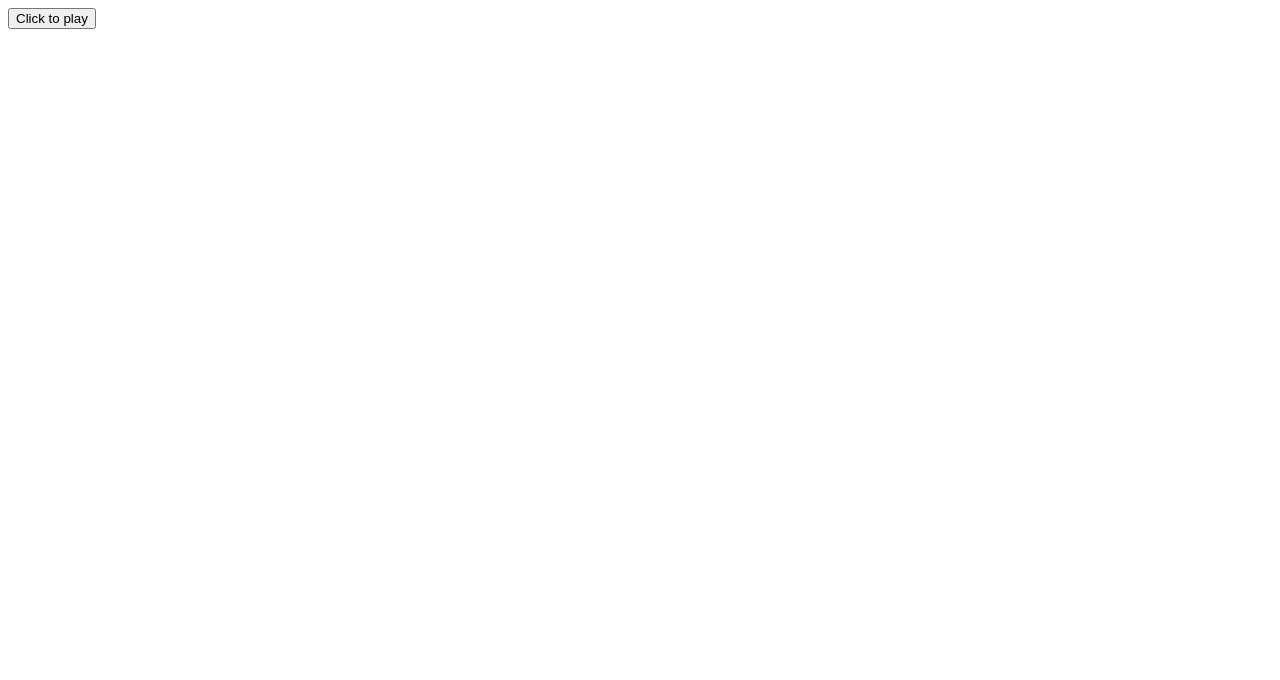
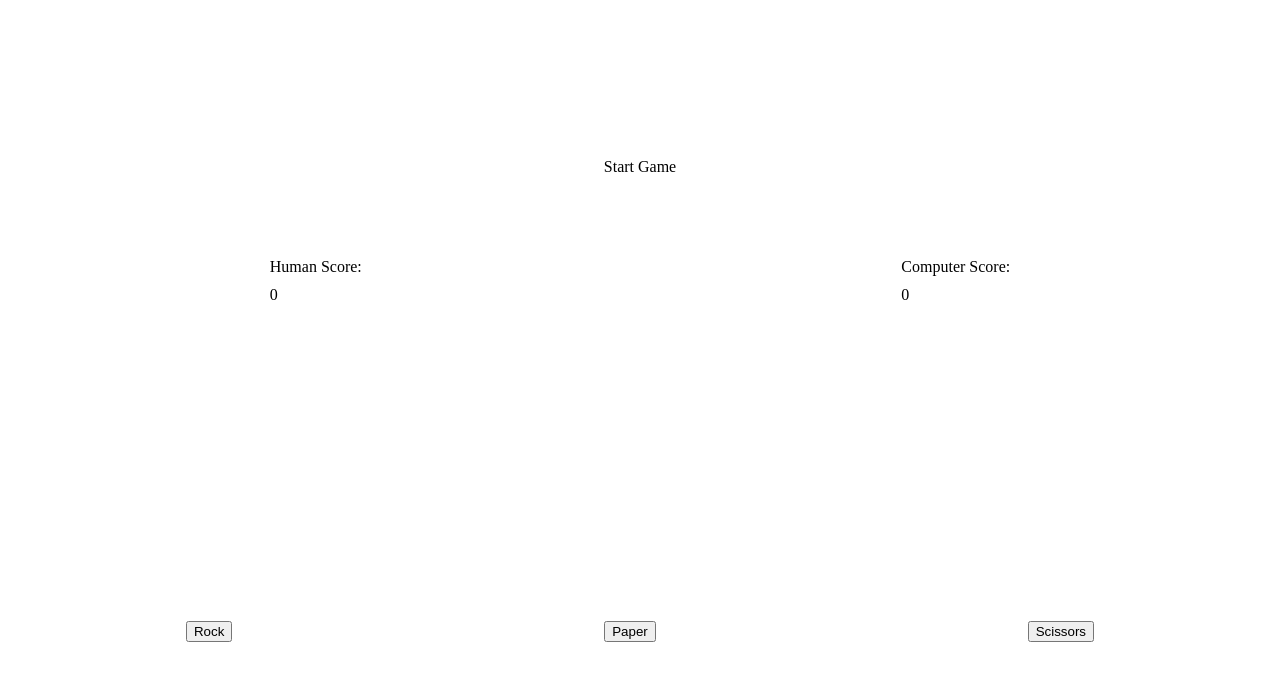
Before and after one commit to tomasbennett/Rock-Paper-Scissors, a plain HTML site: page index.html in a window 1280 px wide. Drawn offline with Linux system fonts and the light colour scheme.

Commit message:
Changing from a console rps game to display the results in the textContent of the html

```diff
--- a/index.html
+++ b/index.html
@@ -3,10 +3,31 @@
 <head>
     <meta charset="UTF-8">
     <meta name="viewport" content="width=device-width, initial-scale=1.0">
-    <title>Document</title>
+    <title>Rock, Paper, Scissors</title>
+    <link href="stylesheet.css" rel="stylesheet">
     <script defer src="script.js"></script>
 </head>
 <body>
-    <button type="button" onclick="playGame();">Click to play</button>
+    <!-- <button type="button" onclick="playGame();">Click to play</button> -->
+    <div class="score-board">
+        <div class="round-number">Start Game</div>
+
+        <div class="score-display">
+            <div>Human Score:</div>
+            <div class="human total">0</div>
+        </div>
+
+        <div class="score-display">
+            <div>Computer Score:</div>
+            <div class="computer total">0</div>
+        </div>
+
+    </div>
+    <div class="choices-container">
+        <button onclick="playGame(this.classList[1]);" class="choice rock">Rock</button>
+        <button onclick="playGame(this.classList[1]);" class="choice paper">Paper</button>
+        <button onclick="playGame(this.classList[1]);" class="choice scissors">Scissors</button>
+    </div>
+
 </body>
 </html>
--- a/script.js
+++ b/script.js
@@ -1,35 +1,62 @@
 const choices = ["rock", "paper", "scissors"];
+
+const humanTotalDisplay = document.querySelector('.human');
+const computerTotalDisplay = document.querySelector('.computer');
+const roundTotalDisplay = document.querySelector('.round-number');
 
 let roundNumber = 1;
 let humanScore = 0;
 let computerScore = 0;
+let computerChoice;
+let endCondition;
 
-function getHumanChoice(userInput) {
-    const humanChoice = prompt(userInput).toLowerCase();
+function playGame(humanChoice) {
 
-    if (choices.includes(humanChoice)) {
-        return humanChoice;
-    } else {
-        return getHumanChoice("Please input a valid choice, either rock, paper or scissors");
+    computerChoice = getComputerChoice();
+
+    playRound(humanChoice, computerChoice);
+
+    humanTotalDisplay.textContent = humanScore;
+    computerTotalDisplay.textContent = computerScore;
+
+    roundNumber++;
+
+    endCondition = humanScore >= 3 || computerScore >= 3;
+    if(endCondition){
+
+        if(humanScore > computerScore){
+            roundTotalDisplay.textContent += "\nCONGRATULATIONS!!! You beat the computer!";
+
+        } else {
+            roundTotalDisplay.textContent += "\nSorry, the computer has won this time!";
+
+        }
+
+        roundNumber = 1;
+        humanScore = 0;
+        computerScore = 0;
     }
+
+
 }
 
-function getComputerChoice() {
-    const random = Math.floor(Math.random() * 3);
-    return choices[random];
-}
 
-const draw = "This round was a draw!";
-
+const draw = " This round was a draw!";
 function playRound(user, computer) {
 
-    console.log(`You chose ${user}, and the computer chose ${computer}:`);
+    roundTotalDisplay.textContent = `Round ${roundNumber}: You chose ${user}, and the computer chose ${computer}:`;
+
+    if(user === computer){
+        roundTotalDisplay.textContent += draw;
+    } else {
+
+    }
 
     switch (user) {
         case "rock":
             if (computer == "rock") {
 
-                console.log(draw);
+                roundTotalDisplay.textContent += draw;
 
             } else if (computer == "paper") {
 
@@ -51,7 +78,7 @@ function playRound(user, computer) {
 
             } else if (computer == "paper") {
 
-                console.log(draw);
+                roundTotalDisplay.textContent += draw;
 
             } else {
 
@@ -73,7 +100,7 @@ function playRound(user, computer) {
 
             } else {
 
-                console.log(draw);
+                roundTotalDisplay.textContent += draw;
 
             }
 
@@ -81,32 +108,8 @@ function playRound(user, computer) {
     }
 }
 
-function playGame() {
 
-    let humanChoice;
-    let computerChoice;
-
-    while (humanScore < 3 && computerScore < 3) {
-        humanChoice = getHumanChoice("Please input your choice, either rock, paper or scissors");
-        computerChoice = getComputerChoice();
-
-        console.log(`Round ${roundNumber}:`);
-
-        playRound(humanChoice, computerChoice);
-
-        console.log(`Computer: ${computerScore}
-You: ${humanScore}`);
-
-        roundNumber++;
-    }
-
-    if (humanScore > computerScore) {
-        console.log("CONGRATULATIONS!!! You beat the computer!");
-    } else {
-        console.log("Sorry, the computer has won this time!");
-    }
-
-    roundNumber = 1;
-    humanScore = 0;
-    computerScore = 0;
+function getComputerChoice() {
+    const random = Math.floor(Math.random() * 3);
+    return choices[random];
 }
--- /dev/null
+++ b/stylesheet.css
@@ -0,0 +1,55 @@
+:root{
+    font-size: 62.5%;
+}
+
+*,
+*::after,
+*::before{
+    box-sizing: border-box;
+}
+
+html, body{
+    margin: 0;
+    padding: 0;
+    font-size: 1.6rem;
+
+    display: flex;
+    flex-direction: column;
+    justify-content: space-around;
+
+    width: 100dvw;
+    height: 100dvh;
+}
+
+.score-board{
+    display: flex;
+    flex-wrap: wrap;
+    justify-content: space-around;
+    align-items: center;
+}
+
+.round-number{
+    width: 100%;
+    height: 100px;
+
+    white-space: pre-wrap;
+    text-align: center;
+}
+
+.choices-container{
+    display: flex;
+    justify-content: space-around;
+}
+
+.score-display{
+    display: flex;
+    flex-direction: column;
+    row-gap: 10px;
+
+    &:nth-child(1){
+        align-self: flex-start;
+    }
+    &:nth-child(2){
+        align-self: center;
+    }
+}
```
